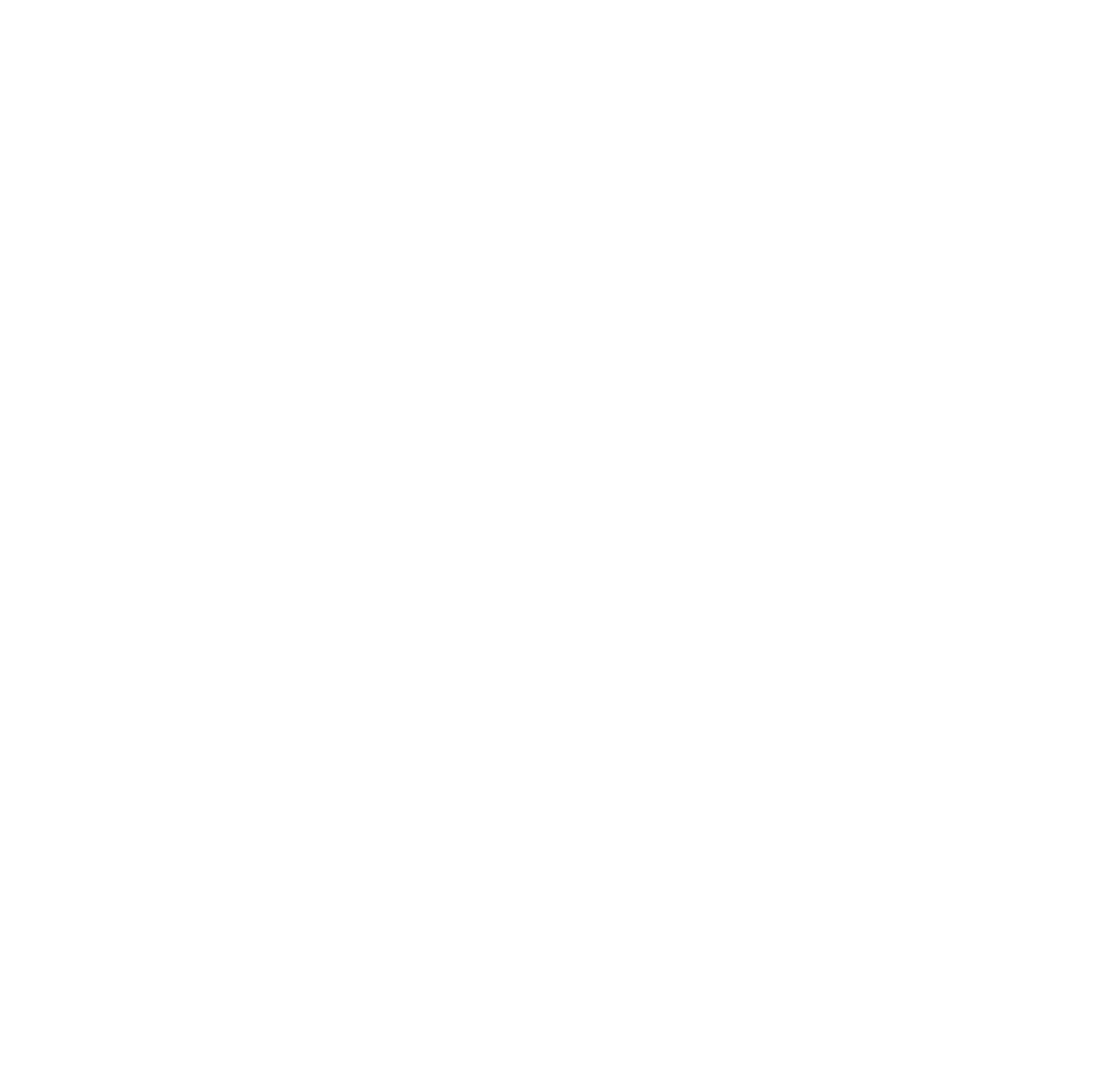
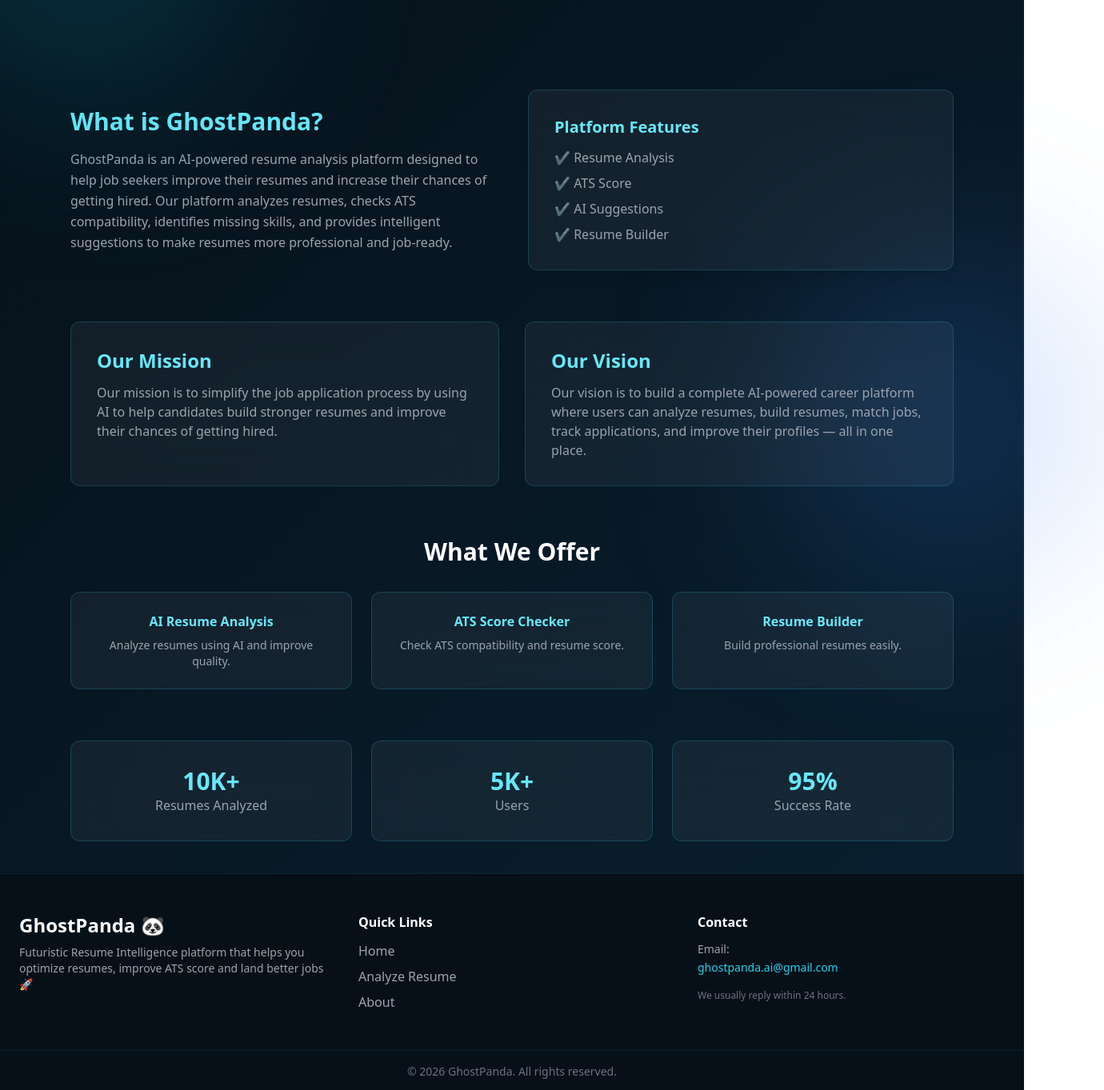
Before and after one commit to anaskhan08274-alt/bhostpandayash, a React (Create React App) app: page /about in a window 1280 px wide. Before the commit this address had no page. Shown: the part 180-1543 px from the top of the page at 80% size, 1380 px wide, since content can reach past the window. Before the commit the page ends 800 px from the top, so only its background shows below. Built offline with nearby package versions, Linux system fonts and the light colour scheme.

Commit message:
first commit

```diff
--- a/src/App.js
+++ b/src/App.js
@@ -1,14 +1,27 @@
 import { BrowserRouter as Router, Routes, Route } from "react-router-dom";
+import Home from "./pages/HomePage";
+import About from "./pages/About";
 import AnalyzePage from "./pages/AnalyzePage";
-import HomePage from "./pages/HomePage";
+import Footer from "./pages/Footer";
 
 function App() {
   return (
     <Router>
-      <Routes>
-        <Route path="/" element={<HomePage />} />
-        <Route path="/analyze" element={<AnalyzePage />} />
-      </Routes>
+      <div className="flex flex-col min-h-screen">
+
+        {/* Pages */}
+        <div className="flex-grow">
+          <Routes>
+            <Route path="/" element={<Home />} />
+            <Route path="/about" element={<About />} />
+            <Route path="/analyze" element={<AnalyzePage />} />
+          </Routes>
+        </div>
+
+        {/* Footer always visible */}
+        <Footer />
+
+      </div>
     </Router>
   );
 }
--- /dev/null
+++ b/src/pages/About.js
@@ -0,0 +1,140 @@
+const About = () => {
+  return (
+    <div className="min-h-screen bg-gradient-to-br from-[#061018] to-[#091f2f] text-white">
+
+      {/* Glow Background */}
+      <div className="absolute w-[400px] h-[400px] bg-cyan-500/20 blur-[120px] rounded-full top-[-100px] left-[-100px]" />
+      <div className="absolute w-[400px] h-[400px] bg-blue-500/20 blur-[120px] rounded-full bottom-[-100px] right-[-100px]" />
+
+      {/* Hero Section */}
+      <section className="py-20 text-center">
+        <h1 className="text-5xl font-bold mb-4">
+          About GhostPanda 🐼
+        </h1>
+        <p className="text-gray-400 text-lg">
+          AI-powered platform to analyze resumes and help you get hired faster.
+        </p>
+      </section>
+
+      <div className="max-w-6xl mx-auto px-6 py-10">
+
+        {/* What is GhostPanda */}
+        <div className="grid md:grid-cols-2 gap-10 items-center mb-16">
+
+          <div>
+            <h2 className="text-3xl font-bold mb-4 text-cyan-300">
+              What is GhostPanda?
+            </h2>
+            <p className="text-gray-400 leading-relaxed">
+              GhostPanda is an AI-powered resume analysis platform designed to help
+              job seekers improve their resumes and increase their chances of getting hired.
+              Our platform analyzes resumes, checks ATS compatibility, identifies missing
+              skills, and provides intelligent suggestions to make resumes more professional
+              and job-ready.
+            </p>
+          </div>
+
+          <div className="p-8 rounded-xl border border-cyan-400/20 bg-white/5 backdrop-blur-xl shadow-lg">
+            <h3 className="text-xl font-semibold mb-3 text-cyan-300">
+              Platform Features
+            </h3>
+            <ul className="space-y-2 text-gray-400">
+              <li>✔ Resume Analysis</li>
+              <li>✔ ATS Score</li>
+              <li>✔ AI Suggestions</li>
+              <li>✔ Resume Builder</li>
+            </ul>
+          </div>
+        </div>
+
+        {/* Mission & Vision */}
+        <div className="grid md:grid-cols-2 gap-8 mb-16">
+
+          <div className="p-8 rounded-xl border border-cyan-400/20 bg-white/5 backdrop-blur-xl hover:scale-105 transition">
+            <h2 className="text-2xl font-semibold mb-3 text-cyan-300">
+              Our Mission
+            </h2>
+            <p className="text-gray-400">
+              Our mission is to simplify the job application process by using AI
+              to help candidates build stronger resumes and improve their chances
+              of getting hired.
+            </p>
+          </div>
+
+          <div className="p-8 rounded-xl border border-cyan-400/20 bg-white/5 backdrop-blur-xl hover:scale-105 transition">
+            <h2 className="text-2xl font-semibold mb-3 text-cyan-300">
+              Our Vision
+            </h2>
+            <p className="text-gray-400">
+              Our vision is to build a complete AI-powered career platform where users can
+              analyze resumes, build resumes, match jobs, track applications,
+              and improve their profiles — all in one place.
+            </p>
+          </div>
+
+        </div>
+
+        {/* What We Offer */}
+        <div className="mb-16">
+          <h2 className="text-3xl font-bold mb-8 text-center">
+            What We Offer
+          </h2>
+
+          <div className="grid md:grid-cols-3 gap-6 text-center">
+
+            <div className="p-6 rounded-xl border border-cyan-400/20 bg-white/5 backdrop-blur-xl hover:shadow-[0_0_30px_rgba(0,255,255,0.2)] hover:-translate-y-2 transition">
+              <h3 className="font-semibold mb-2 text-cyan-300">
+                AI Resume Analysis
+              </h3>
+              <p className="text-gray-400 text-sm">
+                Analyze resumes using AI and improve quality.
+              </p>
+            </div>
+
+            <div className="p-6 rounded-xl border border-cyan-400/20 bg-white/5 backdrop-blur-xl hover:shadow-[0_0_30px_rgba(0,255,255,0.2)] hover:-translate-y-2 transition">
+              <h3 className="font-semibold mb-2 text-cyan-300">
+                ATS Score Checker
+              </h3>
+              <p className="text-gray-400 text-sm">
+                Check ATS compatibility and resume score.
+              </p>
+            </div>
+
+            <div className="p-6 rounded-xl border border-cyan-400/20 bg-white/5 backdrop-blur-xl hover:shadow-[0_0_30px_rgba(0,255,255,0.2)] hover:-translate-y-2 transition">
+              <h3 className="font-semibold mb-2 text-cyan-300">
+                Resume Builder
+              </h3>
+              <p className="text-gray-400 text-sm">
+                Build professional resumes easily.
+              </p>
+            </div>
+
+          </div>
+        </div>
+
+        {/* Stats */}
+        <div className="grid md:grid-cols-3 gap-6 text-center">
+
+          <div className="p-8 rounded-xl border border-cyan-400/20 bg-white/5 backdrop-blur-xl">
+            <h2 className="text-3xl font-bold text-cyan-300">10K+</h2>
+            <p className="text-gray-400">Resumes Analyzed</p>
+          </div>
+
+          <div className="p-8 rounded-xl border border-cyan-400/20 bg-white/5 backdrop-blur-xl">
+            <h2 className="text-3xl font-bold text-cyan-300">5K+</h2>
+            <p className="text-gray-400">Users</p>
+          </div>
+
+          <div className="p-8 rounded-xl border border-cyan-400/20 bg-white/5 backdrop-blur-xl">
+            <h2 className="text-3xl font-bold text-cyan-300">95%</h2>
+            <p className="text-gray-400">Success Rate</p>
+          </div>
+
+        </div>
+
+      </div>
+    </div>
+  );
+};
+
+export default About;
--- a/src/pages/AnalyzePage.js
+++ b/src/pages/AnalyzePage.js
@@ -1,119 +1,125 @@
 import { useState } from "react";
+import { useNavigate } from "react-router-dom";
 
-export default function AnalyzePage() {
-  const [text, setText] = useState("");
-  const [result, setResult] = useState(null);
+const UploadResume = () => {
+  const [fileName, setFileName] = useState("");
   const [loading, setLoading] = useState(false);
+  const navigate = useNavigate();
 
-  const handleAnalyze = async () => {
-    if (!text.trim()) {
-      alert("Please paste your resume");
+  const generateDummyData = () => {
+    const score = Math.floor(Math.random() * 30) + 65;
+
+    const allSkills = [
+      "React",
+      "JavaScript",
+      "HTML",
+      "CSS",
+      "Node.js",
+      "MongoDB",
+      "TypeScript",
+    ];
+
+    const shuffled = [...allSkills].sort(() => 0.5 - Math.random());
+
+    return {
+      id: Date.now(),
+      score,
+      skills: shuffled.slice(0, 4),
+      missingSkills: shuffled.slice(4),
+      suggestions: [
+        "Add action verbs like 'developed', 'built'",
+        "Include measurable achievements",
+        "Improve ATS keywords",
+        "Add more technical skills",
+      ],
+    };
+  };
+
+  const handleFileChange = (e) => {
+    if (e.target.files.length > 0) {
+      setFileName(e.target.files[0].name);
+    }
+  };
+
+  const handleUpload = () => {
+    if (!fileName) {
+      alert("Please upload a resume first");
       return;
     }
 
     setLoading(true);
 
-    try {
-      const res = await fetch("https://ghostpanda-backend.onrender.com/analyze", {
-        method: "POST",
-        headers: {
-          "Content-Type": "application/json"
-        },
-        body: JSON.stringify({ resumeText: text })
-      });
-
-      const data = await res.json();
-      setResult(data);
-    } catch (error) {
-      console.error(error);
-      alert("Error connecting to server");
-    }
-
-    setLoading(false);
+    setTimeout(() => {
+      const data = generateDummyData();
+      setLoading(false);
+      navigate("/result", { state: data });
+    }, 2500);
   };
 
   return (
-    <div className="min-h-screen bg-gradient-to-br from-black to-gray-900 text-white flex flex-col items-center p-6">
+    <div className="min-h-screen bg-gradient-to-br from-[#061018] to-[#091f2f] flex items-center justify-center px-4 relative overflow-hidden text-white">
 
-      {/* Title */}
-      <h1 className="text-3xl font-bold mb-6 text-blue-400">
-        GhostPanda Resume Analyzer 🐼
-      </h1>
+      {/* Glow Effects */}
+      <div className="absolute w-[400px] h-[400px] bg-cyan-500/20 blur-[120px] rounded-full top-[-100px] left-[-100px]" />
+      <div className="absolute w-[400px] h-[400px] bg-blue-500/20 blur-[120px] rounded-full bottom-[-100px] right-[-100px]" />
 
-      {/* Input Box */}
-      <textarea
-        className="w-full max-w-2xl p-4 rounded-lg text-black focus:outline-none"
-        rows={8}
-        placeholder="Paste your resume here..."
-        value={text}
-        onChange={(e) => setText(e.target.value)}
-      />
+      {loading ? (
+        <div className="text-center z-10">
+          <div className="w-20 h-20 border-4 border-cyan-400 border-t-transparent rounded-full animate-spin mx-auto mb-6"></div>
 
-      {/* Button */}
-      <button
-        onClick={handleAnalyze}
-        className="mt-4 bg-blue-500 hover:bg-blue-600 px-6 py-2 rounded-lg transition"
-      >
-        {loading ? "Analyzing..." : "Analyze Resume"}
-      </button>
-
-      {/* Result Section */}
-      {result && (
-        <div className="mt-8 w-full max-w-2xl bg-white/10 backdrop-blur-md p-6 rounded-lg shadow-lg">
-
-          {/* Score */}
-          <h2 className="text-2xl font-semibold mb-2">
-            Score: {result.score}%
+          <h2 className="text-3xl font-semibold text-cyan-300">
+            Analyzing Resume...
           </h2>
 
-          {/* Color Indicator */}
-          <div
-            className={`w-20 h-20 rounded-full flex items-center justify-center text-xl font-bold ${
-              result.color === "green"
-                ? "bg-green-500"
-                : result.color === "yellow"
-                ? "bg-yellow-500"
-                : "bg-red-500"
-            }`}
+          <p className="text-gray-400 mt-2">
+            AI is generating insights ⚡
+          </p>
+        </div>
+      ) : (
+        <div className="z-10 w-full max-w-xl p-10 rounded-2xl border border-cyan-400/20 bg-white/5 backdrop-blur-xl shadow-[0_0_40px_rgba(0,255,255,0.1)] text-center">
+
+          <h1 className="text-4xl font-bold mb-2">
+            Upload Resume
+          </h1>
+
+          <p className="text-gray-400 mb-8">
+            Get instant AI-powered analysis 🚀
+          </p>
+
+          {/* Upload Box */}
+          <label className="block border border-cyan-400/30 rounded-xl p-12 cursor-pointer hover:border-cyan-400 transition">
+
+            <input type="file" className="hidden" onChange={handleFileChange} />
+
+            <div className="text-5xl mb-4">📄</div>
+
+            <p className="text-gray-300">
+              Drag & Drop your resume
+            </p>
+
+            <p className="text-sm text-gray-500 mt-1">
+              or click to browse
+            </p>
+          </label>
+
+          {/* File Name */}
+          {fileName && (
+            <p className="mt-4 text-cyan-400 text-sm">
+              ✅ {fileName}
+            </p>
+          )}
+
+          {/* Button */}
+          <button
+            onClick={handleUpload}
+            className="mt-8 w-full py-3 rounded-xl bg-cyan-400 text-black font-semibold text-lg hover:bg-cyan-300 transition shadow-[0_0_20px_rgba(0,255,255,0.4)]"
           >
-            {result.score}
-          </div>
-
-          {/* Skills */}
-          <div className="mt-4">
-            <h3 className="font-semibold text-lg">Matched Skills:</h3>
-            <p>
-              {result.matchedSkills && result.matchedSkills.length > 0
-                ? result.matchedSkills.join(", ")
-                : "None"}
-            </p>
-          </div>
-
-          <div className="mt-2">
-            <h3 className="font-semibold text-lg">Missing Skills:</h3>
-            <p>
-              {result.missingSkills && result.missingSkills.length > 0
-                ? result.missingSkills.join(", ")
-                : "None"}
-            </p>
-          </div>
-
-          {/* Suggestions */}
-          <div className="mt-4">
-            <h3 className="font-semibold text-lg">Suggestions:</h3>
-            <ul className="list-disc list-inside">
-              {result.suggestions && result.suggestions.length > 0 ? (
-                result.suggestions.map((s, i) => (
-                  <li key={i}>{s}</li>
-                ))
-              ) : (
-                <li>No suggestions</li>
-              )}
-            </ul>
-          </div>
-
+            Analyze Resume
+          </button>
         </div>
       )}
     </div>
   );
-}
+};
+
+export default UploadResume;
--- /dev/null
+++ b/src/pages/Footer.js
@@ -0,0 +1,71 @@
+import { Link } from "react-router-dom";
+
+const Footer = () => {
+  return (
+    <footer className="bg-[#061018] border-t border-cyan-400/10">
+      <div className="max-w-7xl mx-auto px-6 py-12 grid md:grid-cols-3 gap-10 text-gray-400">
+
+        {/* Brand */}
+        <div>
+          <h2 className="text-2xl font-bold text-white mb-2">
+            GhostPanda 🐼
+          </h2>
+          <p className="text-sm">
+            Futuristic Resume Intelligence platform that helps you
+            optimize resumes, improve ATS score and land better jobs 🚀
+          </p>
+        </div>
+
+        {/* Links */}
+        <div>
+          <h3 className="text-white font-semibold mb-3">Quick Links</h3>
+
+          <ul className="space-y-2">
+            <li>
+              <Link to="/" className="hover:text-cyan-400 transition">
+                Home
+              </Link>
+            </li>
+            <li>
+            <Link to="/analyze" className="hover:text-cyan-400 transition">
+              Analyze Resume
+            </Link>
+            </li>
+            <li>
+              <Link to="/about" className="hover:text-cyan-400 transition">
+                About
+              </Link>
+            </li>
+          </ul>
+        </div>
+
+        {/* Contact */}
+        <div>
+          <h3 className="text-white font-semibold mb-3">Contact</h3>
+
+          <p className="text-sm">
+            Email:
+          </p>
+
+          <a
+            href="mailto:ghostpanda.ai@gmail.com"
+            className="text-cyan-400 hover:underline text-sm"
+          >
+            ghostpanda.ai@gmail.com
+          </a>
+
+          <p className="text-xs mt-4 text-gray-500">
+            We usually reply within 24 hours.
+          </p>
+        </div>
+      </div>
+
+      {/* Bottom */}
+      <div className="border-t border-cyan-400/10 text-center py-4 text-sm text-gray-500">
+        © {new Date().getFullYear()} GhostPanda. All rights reserved.
+      </div>
+    </footer>
+  );
+};
+
+export default Footer;
```
